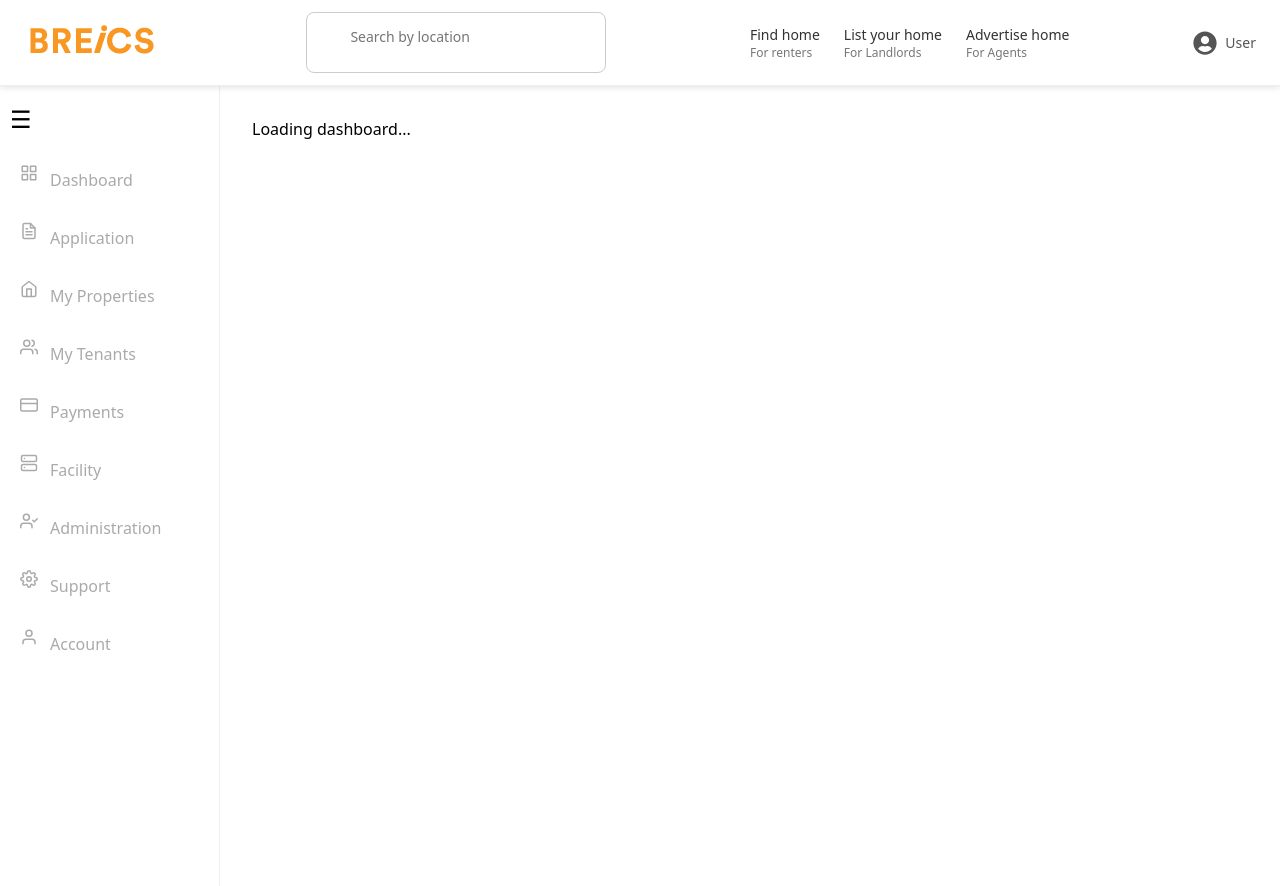
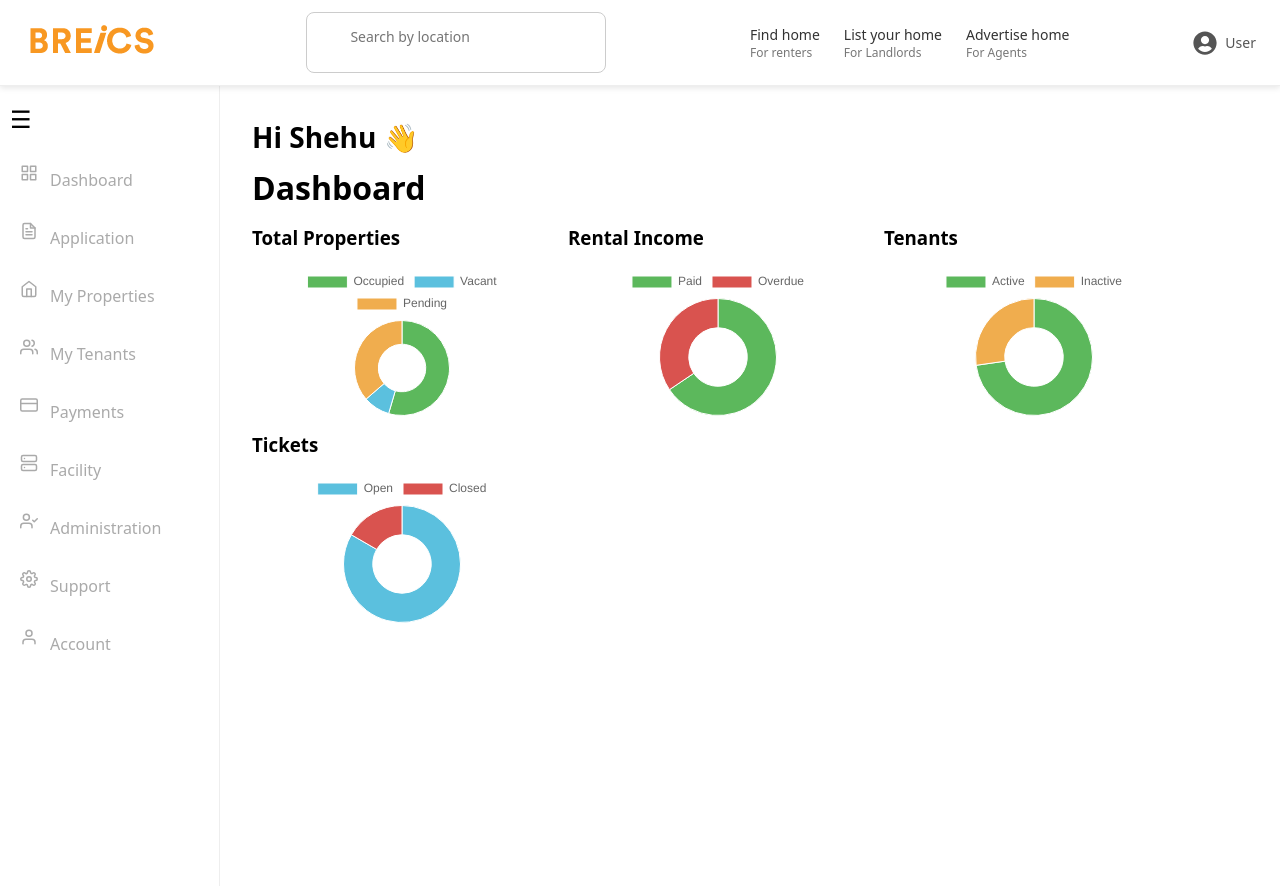
Before and after one commit to Breics/Breics, a React (Vite) app: page /dashboard in a window 1280 px wide. Built offline with nearby package versions, Linux system fonts and the light colour scheme; no server answers.

Commit message:
auto-commit

```diff
--- a/src/components/DashboardLayout/DashboardHome.jsx
+++ b/src/components/DashboardLayout/DashboardHome.jsx
@@ -1,17 +1,48 @@
 import React, { useEffect, useState } from 'react';
 import ChartCard from './DashCard';
 
+// Static fallback data
+const defaultDashboardData = {
+  totalProperties: {
+    total: 22,
+    occupied: 12,
+    vacant: 2,
+    pending: 8
+  },
+  rentalIncome: {
+    paid: 4000000,
+    overdue: 2100000
+  },
+  tenants: {
+    total: 22,
+    active: 16,
+    inactive: 6
+  },
+  tickets: {
+    total: 12,
+    open: 10,
+    closed: 2
+  }
+};
+
 const Dashboard = () => {
-  const [dashboardData, setDashboardData] = useState(null);
+  const [dashboardData, setDashboardData] = useState(defaultDashboardData);
 
   useEffect(() => {
-    fetch('http://localhost:5000/api/dashboard-data') // Replace with your actual endpoint
-      .then(res => res.json())
-      .then(data => setDashboardData(data))
-      .catch(err => console.error(err));
+    const fetchData = async () => {
+      try {
+        const res = await fetch('http://localhost:5000/api/dashboard-data');
+        if (!res.ok) throw new Error('Network response was not ok');
+        const data = await res.json();
+        setDashboardData(data);
+      } catch (error) {
+        console.warn('Using fallback data, backend not reachable:', error.message);
+        // Keeps defaultDashboardData
+      }
+    };
+
+    fetchData();
   }, []);
-
-  if (!dashboardData) return <p style={{ padding: '2rem' }}>Loading dashboard...</p>;
 
   const { totalProperties, rentalIncome, tenants, tickets } = dashboardData;
 
```
